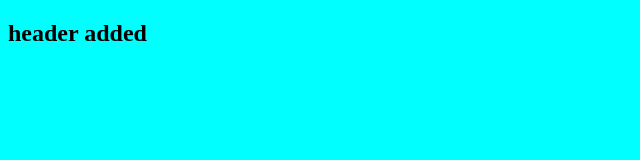
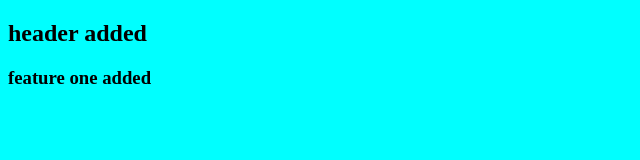
Before and after one commit to ivijayraj/git_practice, a plain HTML site: page index.html in a window 1280 px wide. Shown: the whole page, without its empty margins (0-640 px from the left). Drawn offline with Linux system fonts and the light colour scheme.

Commit message:
feature one added

```diff
--- a/index.html
+++ b/index.html
@@ -8,5 +8,6 @@
 </head>
 <body>
     <h2>header added</h2>
+    <h3>feature one added</h3>
 </body>
 </html>
```
